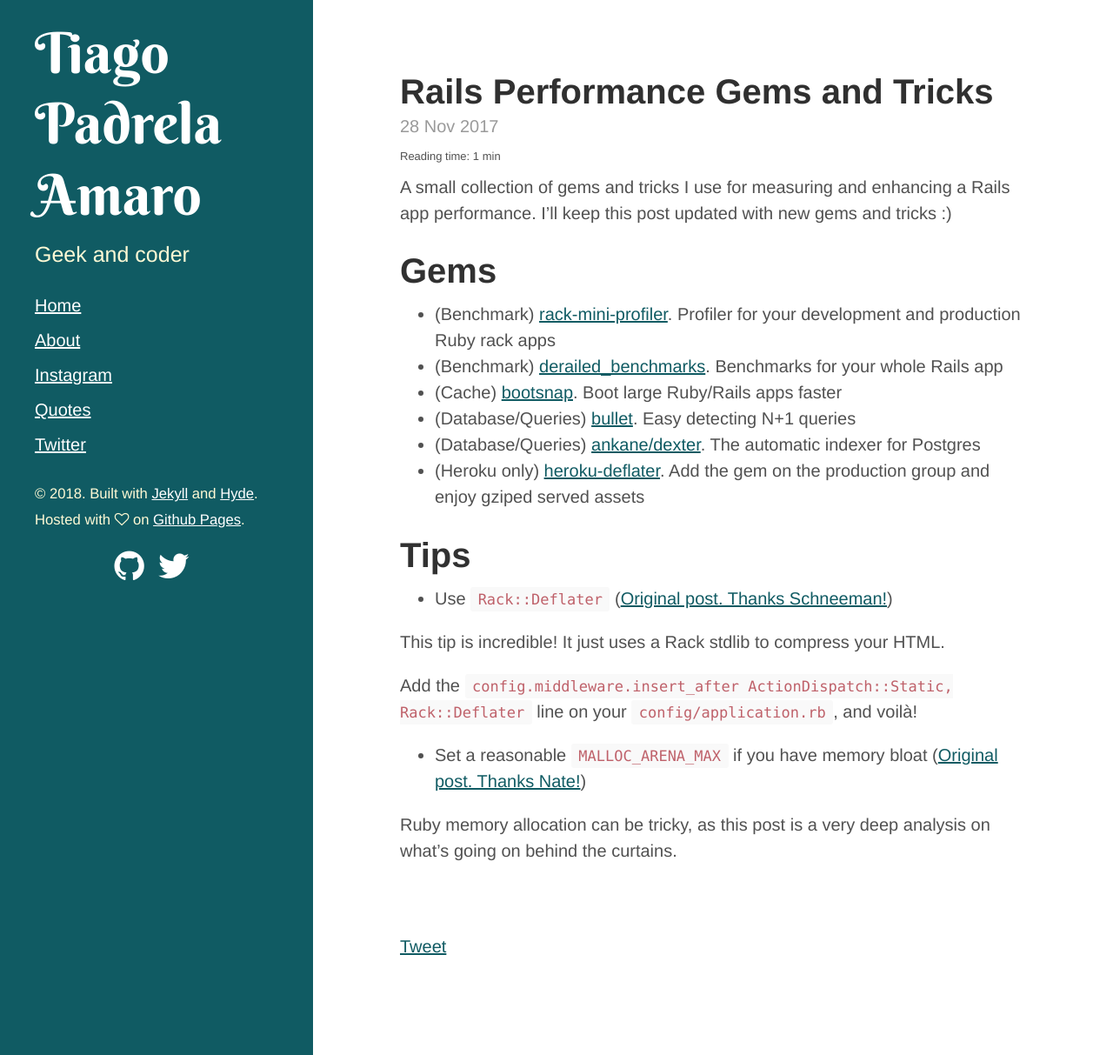
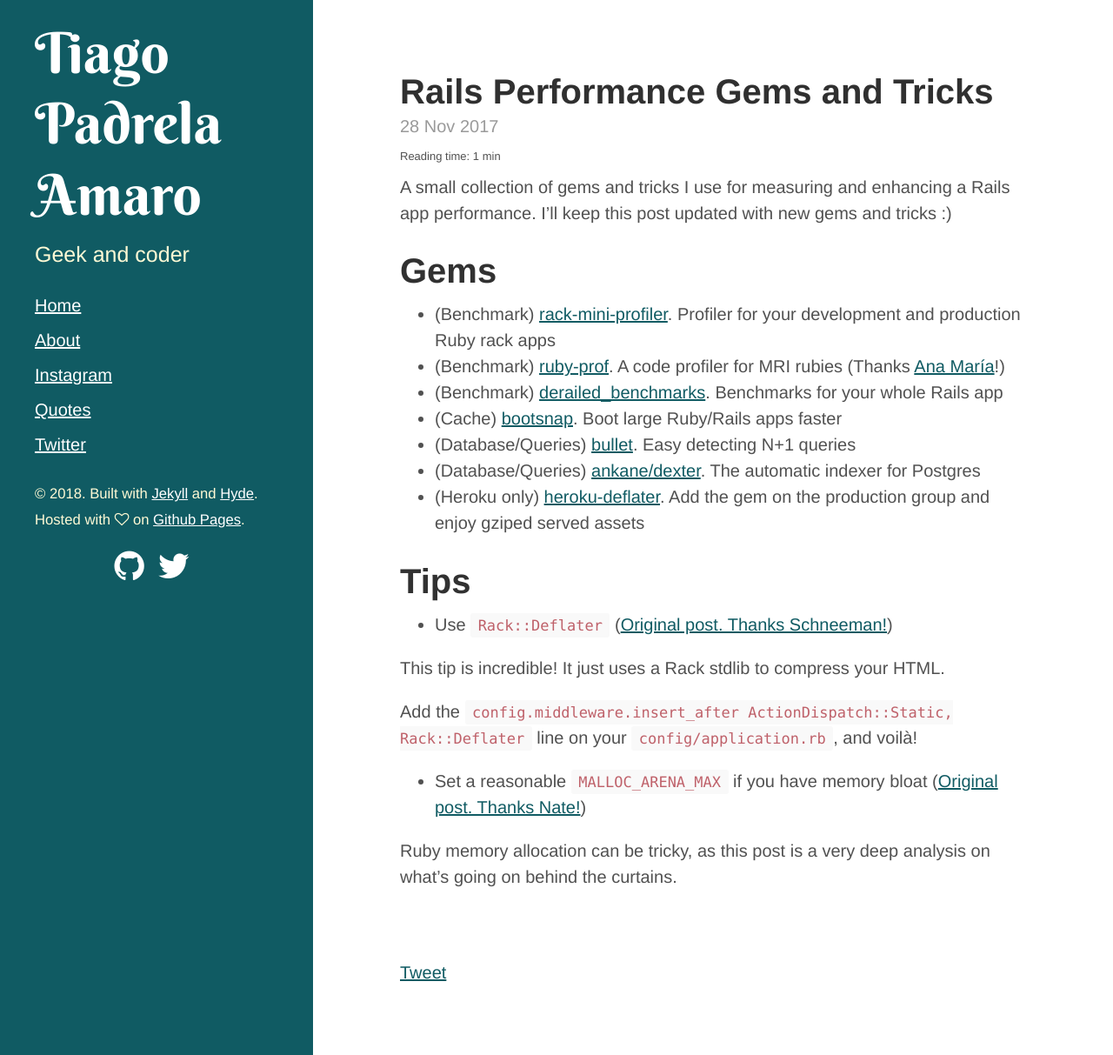
Before and after one commit to tiagoamaro/tiagoamaro.com.br_jekyll, a Jekyll site: the page built from _posts/2017-11-28-rails-and-performance-gems.md, in a window 1280 px wide and 1213 px high. Shown: the whole window at 87% size. Built offline with Jekyll 4.4.1, drawn with Linux system fonts in a browser that asks for light colours; nearby versions of some CDN libraries; comment, search, counter and statistics services are not loaded.

Commit message:
Add ruby-prof to performance post

```diff
--- a/_posts/2017-11-28-rails-and-performance-gems.md
+++ b/_posts/2017-11-28-rails-and-performance-gems.md
@@ -8,6 +8,7 @@
 # Gems
 
 - (Benchmark) [rack-mini-profiler](https://github.com/MiniProfiler/rack-mini-profiler). Profiler for your development and production Ruby rack apps
+- (Benchmark) [ruby-prof](https://github.com/ruby-prof/ruby-prof). A code profiler for MRI rubies (Thanks [Ana María](https://twitter.com/anamma_06)!)
 - (Benchmark) [derailed_benchmarks](https://github.com/schneems/derailed_benchmarks). Benchmarks for your whole Rails app
 - (Cache) [bootsnap](https://github.com/Shopify/bootsnap). Boot large Ruby/Rails apps faster
 - (Database/Queries) [bullet](https://github.com/flyerhzm/bullet). Easy detecting N+1 queries
```
